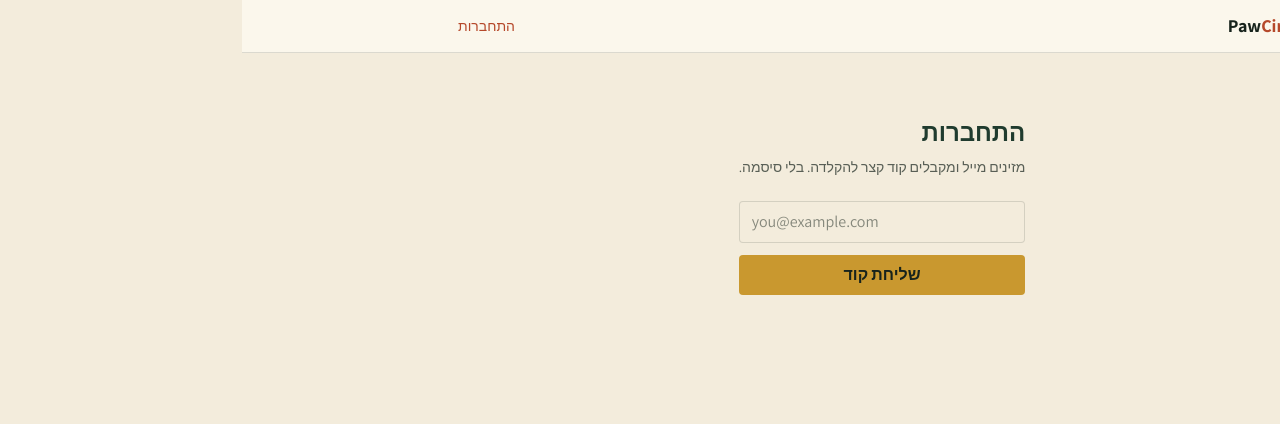
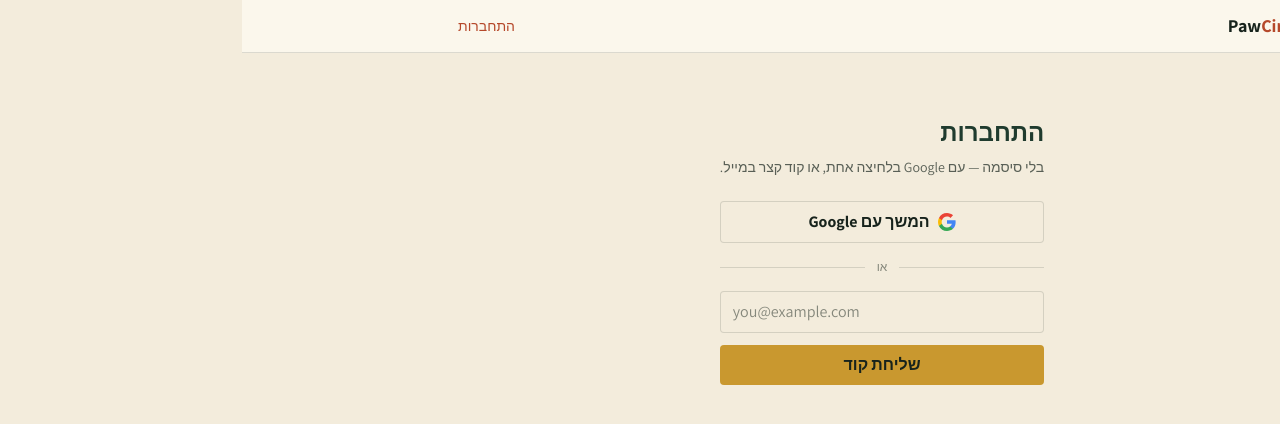
Before and after one commit to nadavadar1/pawcircle-app, a Next.js app: page /login in a window 1280 px wide. Shown: the top 424 px of the page. Built offline with nearby package versions, Linux system fonts and the light colour scheme; no server answers; a web font is replaced by a local one.

Commit message:
Add Google sign-in as a one-click login option alongside email code

```diff
--- a/src/app/login/page.tsx
+++ b/src/app/login/page.tsx
@@ -27,6 +27,15 @@ export default function LoginPage() {
     }
     setStatus("idle");
     setStage("code");
+  }
+
+  async function signInWithGoogle() {
+    const supabase = getSupabaseBrowserClient();
+    await supabase.auth.signInWithOAuth({
+      provider: "google",
+      options: { redirectTo: `${window.location.origin}/auth/callback` },
+    });
+    // Browser navigates away to Google; nothing more to do here.
   }
 
   async function verifyCode(e: FormEvent) {
@@ -99,8 +108,29 @@ export default function LoginPage() {
     <main className="mx-auto max-w-sm px-6 py-16">
       <h1 className="mb-2 text-2xl font-bold text-pine">התחברות</h1>
       <p className="mb-6 text-sm text-ink/70">
-        מזינים מייל ומקבלים קוד קצר להקלדה. בלי סיסמה.
+        בלי סיסמה — עם Google בלחיצה אחת, או קוד קצר במייל.
       </p>
+
+      <button
+        type="button"
+        onClick={signInWithGoogle}
+        className="mb-4 flex w-full items-center justify-center gap-2 rounded border border-line bg-paper px-4 py-2 font-bold text-ink hover:border-rust"
+      >
+        <svg width="18" height="18" viewBox="0 0 18 18" aria-hidden="true">
+          <path fill="#4285F4" d="M17.64 9.2c0-.64-.06-1.25-.16-1.84H9v3.48h4.84a4.14 4.14 0 0 1-1.8 2.72v2.26h2.9c1.7-1.57 2.7-3.88 2.7-6.62Z"/>
+          <path fill="#34A853" d="M9 18c2.43 0 4.47-.8 5.96-2.18l-2.9-2.26c-.8.54-1.84.86-3.06.86-2.35 0-4.34-1.59-5.05-3.72H.95v2.33A9 9 0 0 0 9 18Z"/>
+          <path fill="#FBBC05" d="M3.95 10.7A5.4 5.4 0 0 1 3.67 9c0-.59.1-1.16.28-1.7V4.97H.95A9 9 0 0 0 0 9c0 1.45.35 2.83.95 4.03l3-2.33Z"/>
+          <path fill="#EA4335" d="M9 3.58c1.32 0 2.5.45 3.44 1.35l2.58-2.58C13.46.89 11.43 0 9 0A9 9 0 0 0 .95 4.97l3 2.33C4.66 5.17 6.65 3.58 9 3.58Z"/>
+        </svg>
+        המשך עם Google
+      </button>
+
+      <div className="my-4 flex items-center gap-3 text-xs text-ink/50">
+        <span className="h-px flex-1 bg-line" />
+        או
+        <span className="h-px flex-1 bg-line" />
+      </div>
+
       <form onSubmit={sendCode} className="flex flex-col gap-3">
         <input
           type="email"
```
